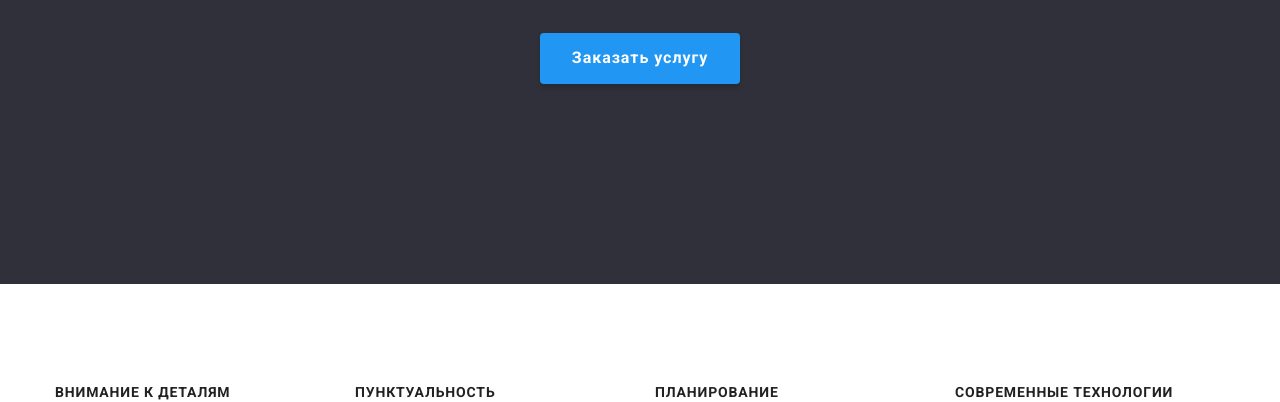
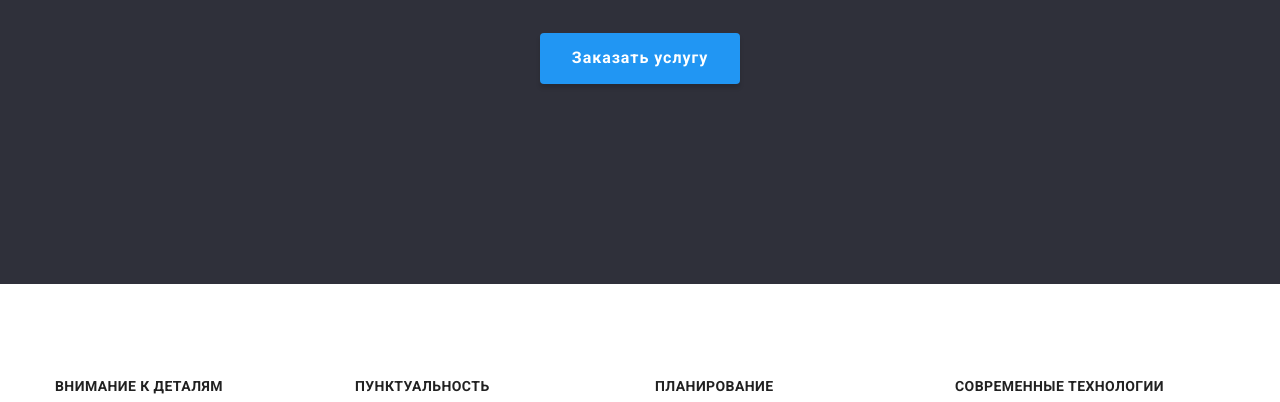
Before and after one commit to Myrhoiazov/goit-markup-hw-03, a plain HTML site: page index.html in a window 1280 px wide. Shown: the part 400-802 px from the top of the page. Drawn offline with Linux system fonts and the light colour scheme.

Commit message:
text - margin

```diff
--- a/css/style.css
+++ b/css/style.css
@@ -357,11 +357,11 @@ body {
   text-transform: uppercase;
   font-weight: 700;
   font-size: 14px;
-  line-height: 2;
-  letter-spacing: 0.06em;
+  line-height: 1.2;
+  letter-spacing: 0.03em;
   color: var(--black-brand-color);
 
-  margin-top: 0;
+  margin-bottom: 10px;
 }
 .our-work__subtitle {
   font-weight: 400;
```
